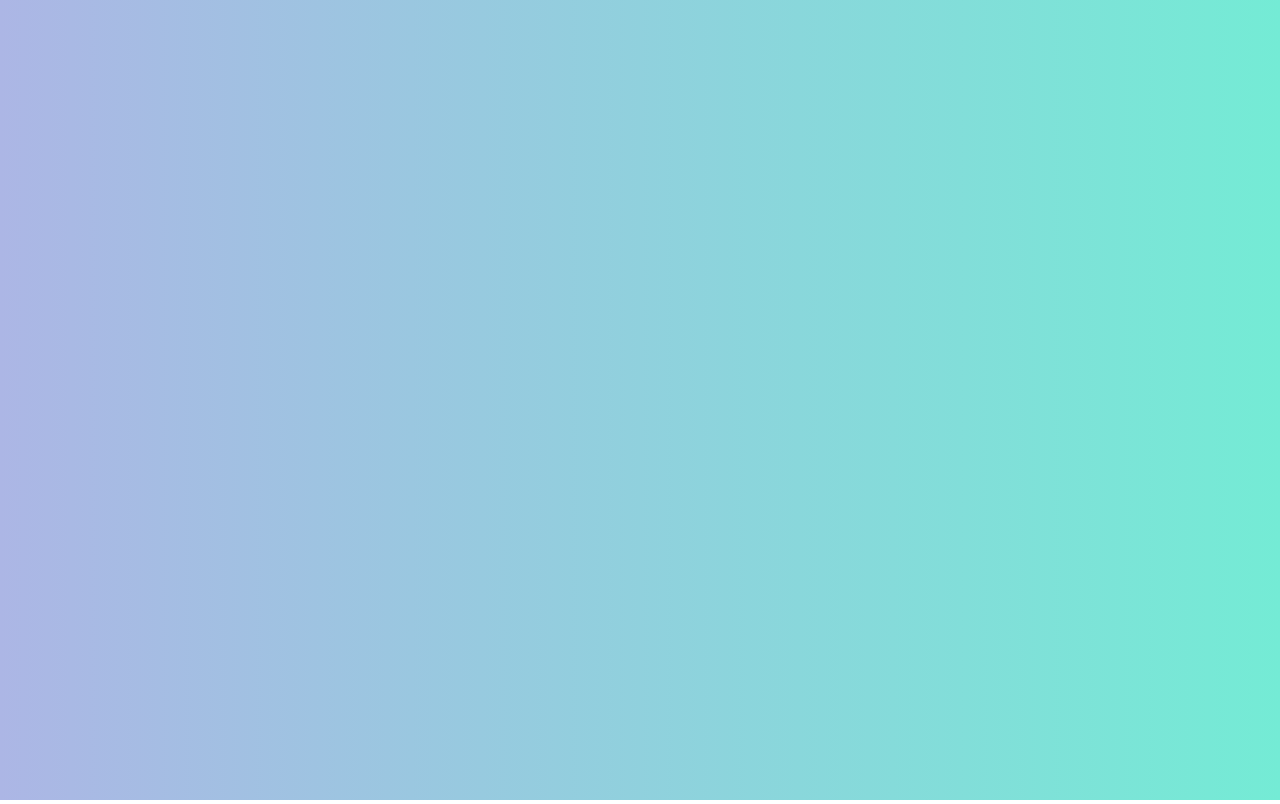
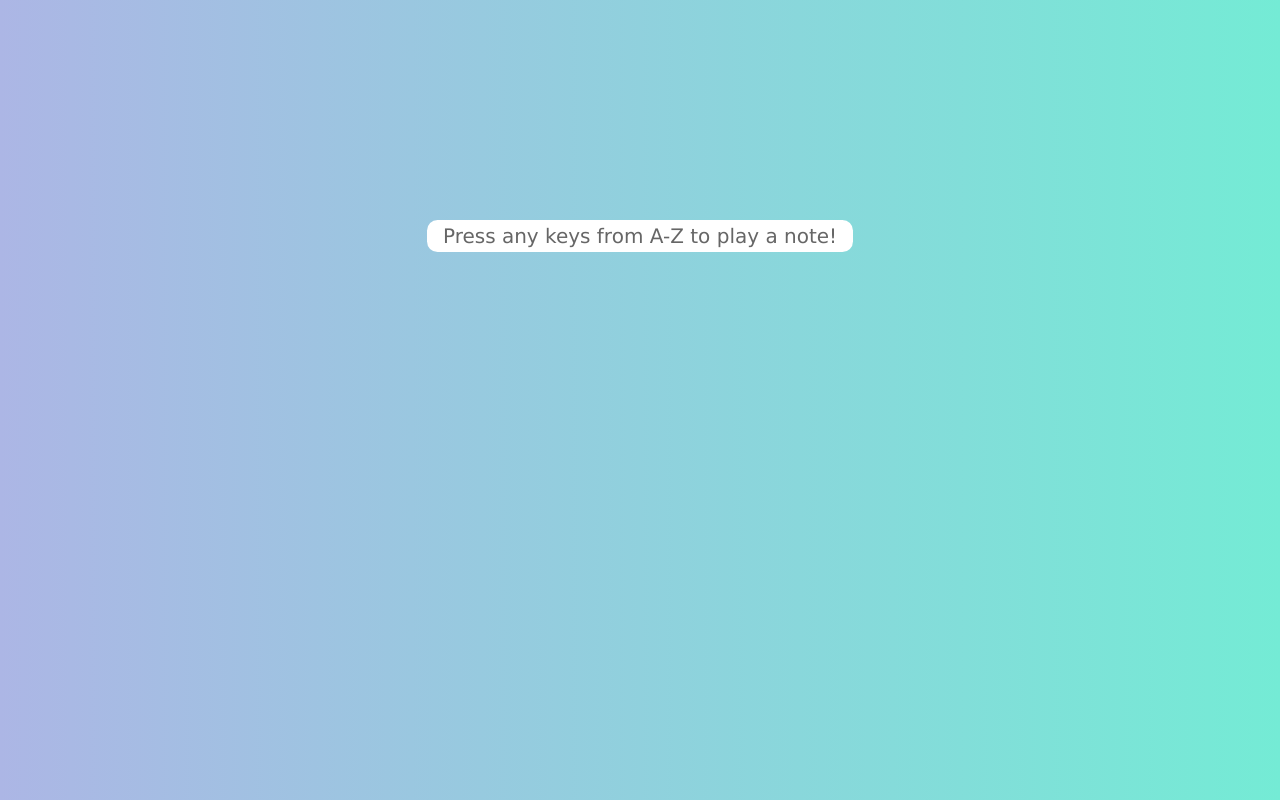
Before and after one commit to westinlian/Patatap, a plain HTML site: page index.html in a window 1280 px wide. Drawn offline with nearby package versions, Linux system fonts and the light colour scheme.

Commit message:
added hint message when page first loads

```diff
--- a/circles.css
+++ b/circles.css
@@ -15,4 +15,25 @@ canvas {
 body, html {
     margin: 0;
     height: 100%;
+    width: 100%;
+    overflow: hidden;
 }
+
+div {
+    position: absolute;
+    text-align: center;
+    left: 0;
+    right: 0;
+    top: 25%;
+}
+
+div #message {
+    display: inline-block;
+    background: white;
+    color: #666666;
+    font-family: "Lucida Grande", verdana, sans-serif;
+    font-size: 20px;
+    line-height: 32px;
+    border-radius: 10.56px;
+    padding: 0 16px;
+}
--- a/index.html
+++ b/index.html
@@ -144,6 +144,7 @@
 
         function onKeyDown(event) {
             if (keyData[event.key]) {
+
                 var maxPoint = new Point(view.size.width, view.size.height);
                 var randomPoint = Point.random();
                 var point = maxPoint * randomPoint;
@@ -169,11 +170,13 @@
                 console.log(circles);
             }
         }
-
-
         </script>
     </head>
     <body>
-        <canvas id="myCanvas" resize></canvas>
+      <div>
+        <p id="message">Press any keys from A-Z to play a note!</p>
+      </div>
+      <canvas id="myCanvas" resize></canvas>
+      <script src="patatap.js" type="text/javascript"></script>
     </body>
 </html>
--- /dev/null
+++ b/patatap.js
@@ -0,0 +1,5 @@
+var message = document.getElementById("message");
+
+document.body.onkeydown = function () {
+    message.style.display = "none";
+};
```
